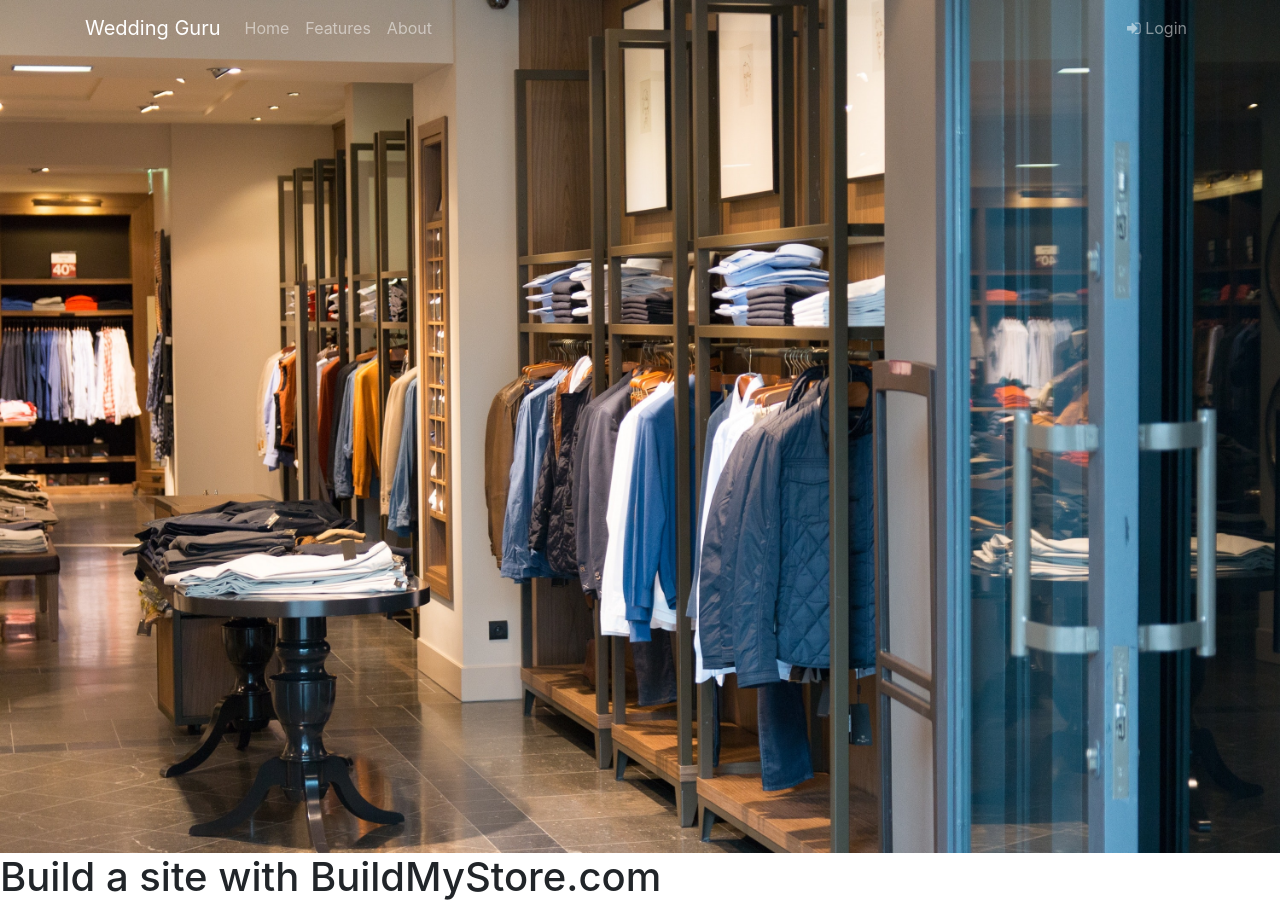
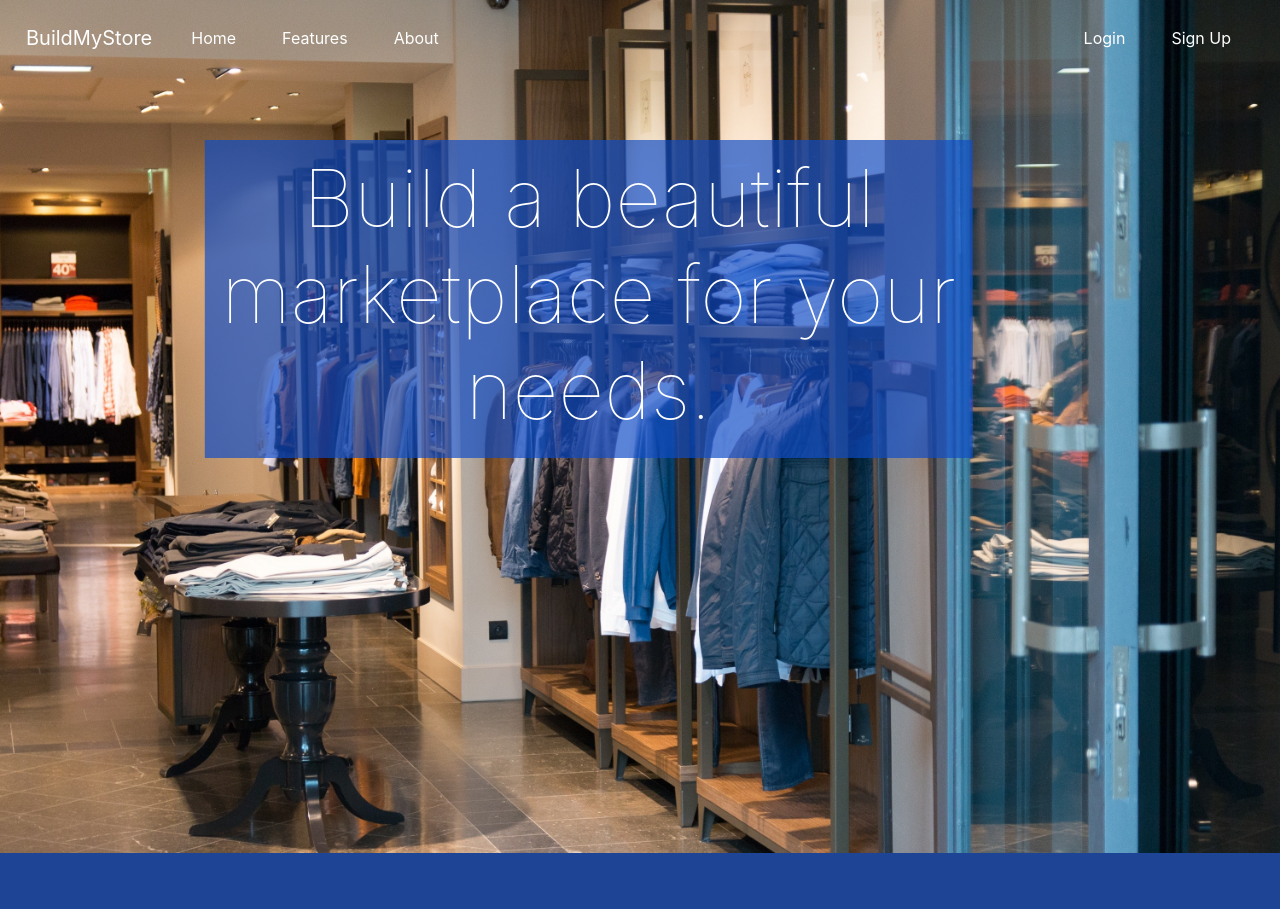
Before and after one commit to RinchenTuladhar/GroupEcommercePHP, a PHP site: page / in a window 1280 px wide. After the commit the page ends 853 px from the top, so only its background shows below. Run offline with PHP 8.4, Linux system fonts and the light colour scheme; data that the repository does not hold is empty.

Commit message:
Added features, about page and linked to navbar

```diff
--- a/index.php
+++ b/index.php
@@ -1,22 +1,24 @@
 <?php
-if (session_status () == PHP_SESSION_NONE) {
-	session_start ();
+if (session_status() == PHP_SESSION_NONE) {
+    session_start();
 }
 ?>
 
 <html>
 <head>
     <?php include 'api/scripts.php'; ?>
-<title>E-Commerce CMS</title>
+    <title>BuildMyStore: Home</title>
 </head>
 
 <body>
-<?php include 'navbar.php'; ?>
-<div class="main">
-    <div class="main-image">
-        <img src="img/background-clothing-store.jpg">
+<div class="home-page">
+    <?php include 'navbar.php'; ?>
+    <div class="main">
+        <div class="main-image">
+            <img src="img/background-clothing-store.jpg">
+            <h1> Build a beautiful marketplace for your needs.</h1>
+        </div>
     </div>
-    <h1> Build a site with BuildMyStore.com</h1>
 </div>
 </body>
 </html>
--- a/navbar.php
+++ b/navbar.php
@@ -4,8 +4,7 @@
 <body>
 <div class="navigation-menu">
     <nav class="navbar navbar-expand-md navbar-dark">
-        <div class="container">
-            <a class="navbar-brand" href="#">Wedding Guru</a>
+            <a class="navbar-brand" href="#">BuildMyStore</a>
             <button class="navbar-toggler" type="button" data-toggle="collapse" data-target="#mainNavBar" aria-controls="navbarsExample04" aria-expanded="false" aria-label="Toggle navigation">
                 <i class="fa fa-bars"></i>
             </button>
@@ -13,22 +12,24 @@
             <div class="collapse navbar-collapse" id="mainNavBar">
                 <ul class="navbar-nav mr-auto navbar-left">
                     <li class="nav-item">
-                        <a class="nav-link <?php if ($activePage=="index") {echo "active"; } else  {echo "noactive";}?>" href="index.php">Home</a>
+                        <a class="nav-link" href="index.php">Home</a>
                     </li>
                     <li class="nav-item">
-                        <a class="nav-link <?php if ($activePage=="features") {echo "active"; } else  {echo "noactive";}?>" href="venues.php"> Features</a>
+                        <a class="nav-link" href="features.php">Features</a>
                     </li>
                     <li class="nav-item">
-                        <a class="nav-link <?php if ($activePage=="about") {echo "active"; } else  {echo "noactive";}?>" href="about.php"> About</a>
+                        <a class="nav-link" href="about.php">About</a>
                     </li>
                 </ul>
                 <ul class="nav navbar-nav navbar-right">
-                    <li class="nav-item dropdown">
-                            <a class="nav-link" href="login.php"><i class="fa fa-sign-in"></i> Login</a>
+                    <li class="nav-item">
+                            <a class="nav-link" href="login.php">Login</a>
+                    </li>
+                    <li class="nav-item">
+                            <a class="nav-link" href="login.php">Sign Up</a>
                     </li>
                 </ul>
             </div>
-        </div> <!--.container-->
     </nav>
 </div> <!--.navigation-menu-->
 </body>
--- a/style.css
+++ b/style.css
@@ -5,12 +5,34 @@
  * * * * */
 
 .navigation-menu {
+    background: #0E4CC7;
+}
+
+.home-page .navigation-menu {
+    background: transparent !important;
+}
+.navigation-menu {
     position: absolute;
     width: 100%;
     z-index: 2;
+    padding: 10px;
 }
 
+.home-page .navigation-menu:hover {
+    background: #0E4CC7;;
+}
 
+.navigation-menu .navbar-dark .navbar-nav .nav-link {
+    color: white;
+}
+
+.navigation-menu .navbar-dark .navbar-nav .nav-link:hover {
+    cursor: pointer;
+}
+
+.navigation-menu .navbar-nav li.nav-item {
+    margin: 0px 15px;
+}
 
 /* * * * * *
 *
@@ -22,3 +44,20 @@
     max-width: 100%;
     z-index: -9999;
 }
+
+.main .main-image {
+    position: relative;
+    text-align: center;
+}
+
+.main-image h1 {
+    position: absolute;
+    top: 35%;
+    left: 40%;
+    transform: translate(-40%, -50%);
+    color: white;
+    font-size: 5em;
+    background: #0e4cc7ad;
+    padding: 10px 10px 20px 10px;
+    font-weight: 100;
+}
```
Also changed, not shown: about.php (added, +19 -0 lines), admin.php (added, +7 -0 lines), features.php (added, +19 -0 lines), login.php (added, +7 -0 lines).
